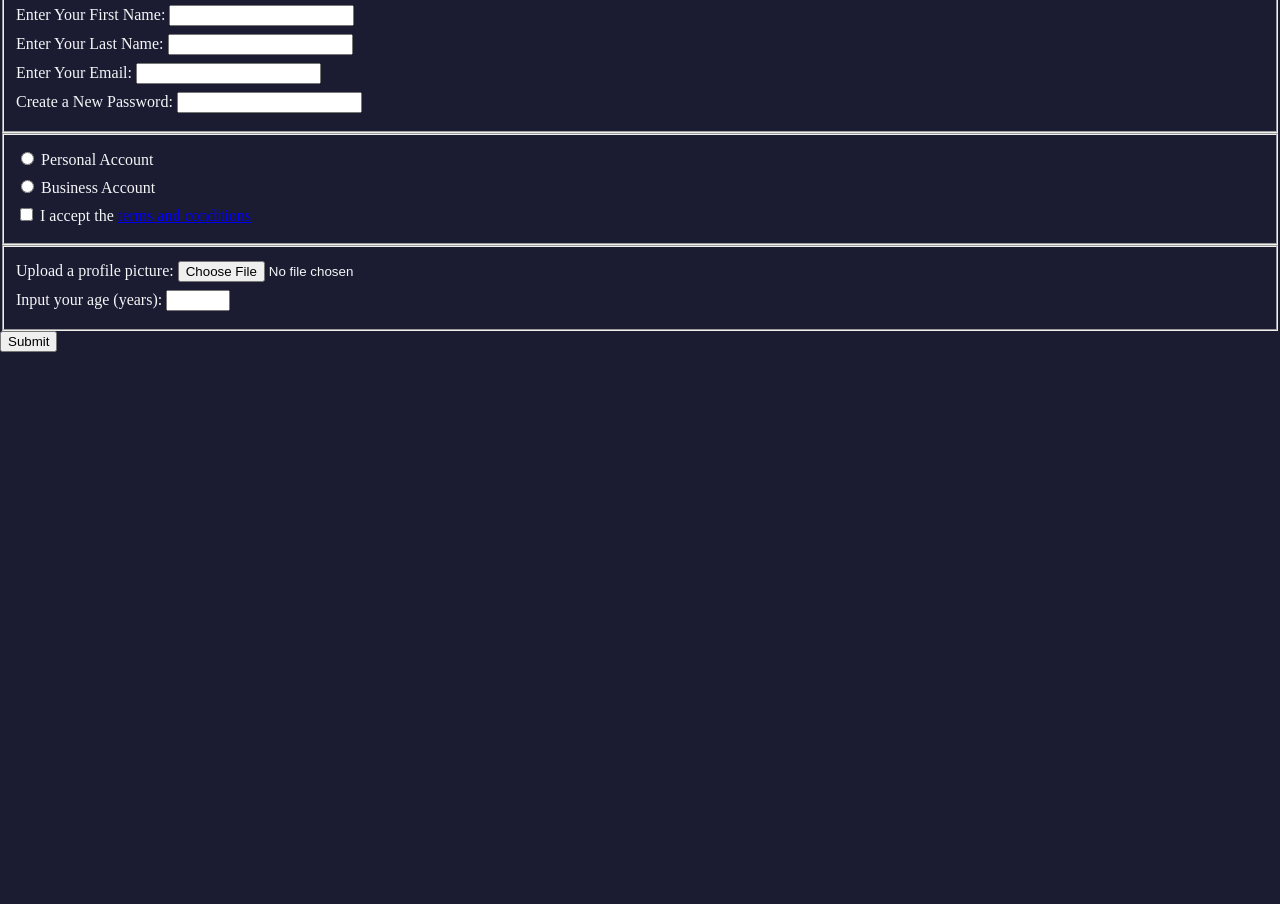
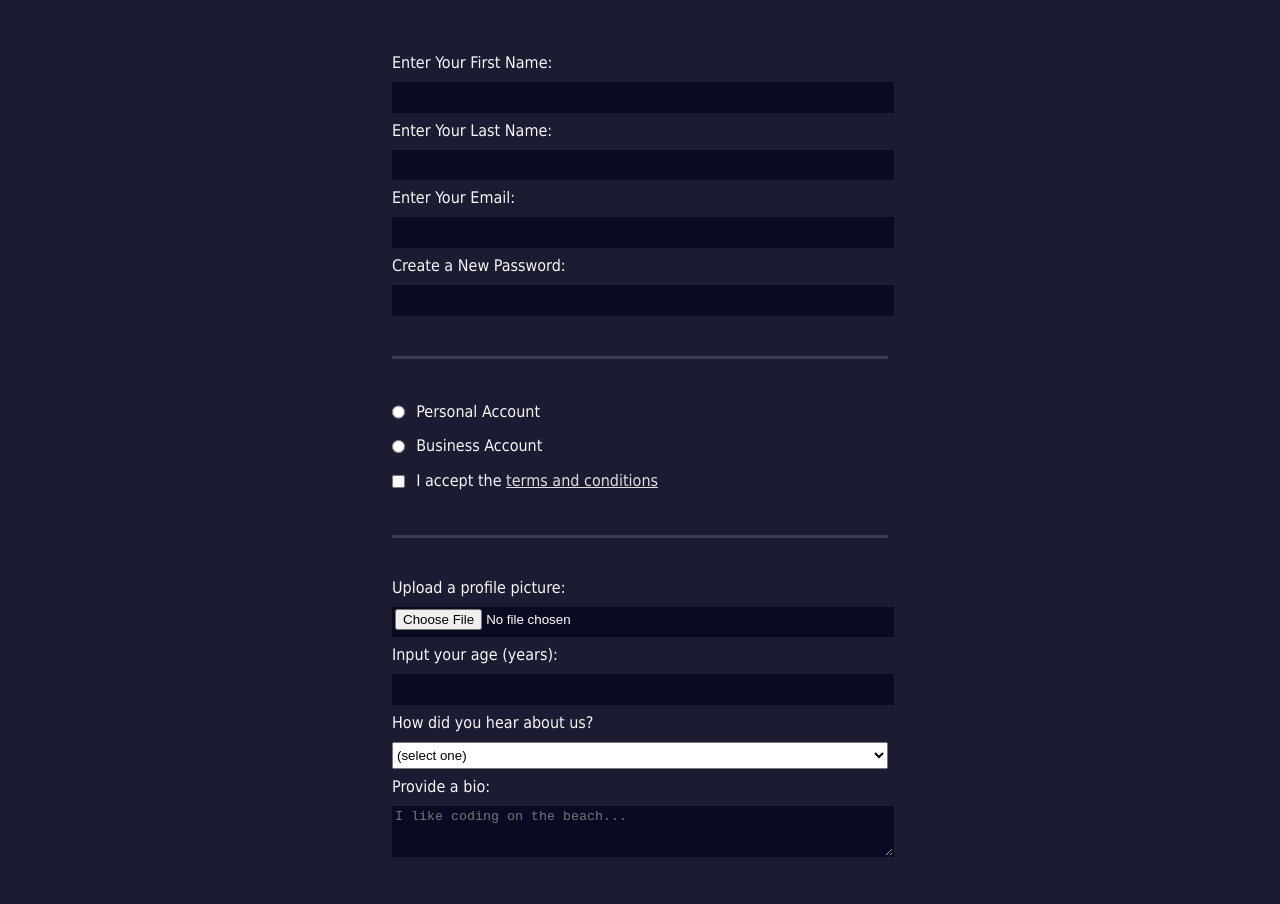
Before and after one commit to markravarra/Simple-Registration-Form, a plain HTML site: page index.html in a window 1280 px wide. Shown: the part 124-1028 px from the top of the page. Before the commit the page ends 821 px from the top, so only its background shows below. Drawn offline with Linux system fonts and the light colour scheme.

Commit message:
Finish Simple Registration Form

```diff
--- a/index.html
+++ b/index.html
@@ -1,31 +1,99 @@
 <!DOCTYPE html>
 <html lang="en">
   <head>
-    <meta charset="UTF-8">
+    <meta charset="UTF-8" />
     <title>Registration Form</title>
     <link rel="stylesheet" href="styles.css" />
   </head>
   <body>
     <h1>Registration Form</h1>
     <p>Please fill out this form with the required information</p>
-    <form action='https://register-demo.freecodecamp.org'>
+    <form action="https://register-demo.freecodecamp.org">
       <fieldset>
-        <label for="first-name">Enter Your First Name: <input id="first-name" type="text" required /></label>
-        <label for="last-name">Enter Your Last Name: <input id="last-name" type="text" required /></label>
-        <label for="email">Enter Your Email: <input id="email" type="email" required /></label>
-        <label for="new-password">Create a New Password: <input id="new-password" type="password" pattern="[a-z0-5]{8,}" required /></label>
+        <label for="first-name"
+          >Enter Your First Name:
+          <input id="first-name" name="first-name" type="text" required
+        /></label>
+        <label for="last-name"
+          >Enter Your Last Name:
+          <input id="last-name" name="last-name" type="text" required
+        /></label>
+        <label for="email"
+          >Enter Your Email:
+          <input id="email" name="email" type="email" required
+        /></label>
+        <label for="new-password"
+          >Create a New Password:
+          <input
+            id="new-password"
+            name="new-password"
+            type="password"
+            pattern="[a-z0-5]{8,}"
+            required
+        /></label>
       </fieldset>
       <fieldset>
-        <label for="personal-account"><input id="personal-account" type="radio" name="account-type" /> Personal Account</label>
-        <label for="business-account"><input id="business-account" type="radio" name="account-type" /> Business Account</label>
-        <label for="terms-and-conditions">
-          <input id="terms-and-conditions" type="checkbox" required /> I accept the <a href="https://www.freecodecamp.org/news/terms-of-service/">terms and conditions</a>
+        <label for="personal-account"
+          ><input
+            id="personal-account"
+            type="radio"
+            name="account-type"
+            class="inline"
+          />
+          Personal Account</label
+        >
+        <label for="business-account"
+          ><input
+            id="business-account"
+            type="radio"
+            name="account-type"
+            class="inline"
+          />
+          Business Account</label
+        >
+        <label for="terms-and-conditions" name="terms-and-conditions">
+          <input
+            id="terms-and-conditions"
+            type="checkbox"
+            required
+            name="terms-and-conditions"
+            class="inline"
+          />
+          I accept the
+          <a href="https://www.freecodecamp.org/news/terms-of-service/"
+            >terms and conditions</a
+          >
         </label>
       </fieldset>
       <fieldset>
-        <label>Upload a profile picture: <input type="file" /></label>
-        <label>Input your age (years): <input type="number" min="13" max="120" /></label>
-
+        <label for="profile-picture"
+          >Upload a profile picture:
+          <input id="profile-picture" type="file" name="file"
+        /></label>
+        <label for="age"
+          >Input your age (years):
+          <input id="age" type="number" name="age" min="13" max="120"
+        /></label>
+        <label for="referrer"
+          >How did you hear about us?
+          <select id="referrer" name="referrer">
+            <option value="">(select one)</option>
+            <option value="1">freeCodeCamp News</option>
+            <option value="2">freeCodeCamp YouTube Channel</option>
+            <option value="3">freeCodeCamp Forum</option>
+            <option value="4">Other</option>
+          </select>
+        </label>
+        <label for="bio"
+          >Provide a bio:
+          <textarea
+            id="bio"
+            name="bio"
+            rows="3"
+            cols="30"
+            placeholder="I like coding on the beach..."
+          ></textarea>
+        </label>
       </fieldset>
       <input type="submit" value="Submit" />
     </form>
--- a/styles.css
+++ b/styles.css
@@ -4,9 +4,73 @@ body {
   margin: 0;
   background-color: #1b1b32;
   color: #f5f6f7;
+  font-family: Tahoma;
+  font-size: 16px;
+}
+
+h1, p {
+  margin: 1em auto;
+  text-align: center;
+}
+
+form {
+  width: 60vw;
+  max-width: 500px;
+  min-width: 300px;
+  margin: 0 auto;
+  padding-bottom: 2em;
+}
+
+fieldset {
+  border: none;
+  padding: 2rem 0;
+  border-bottom: 3px solid #3b3b4f;
+}
+
+fieldset:last-of-type {
+  border-bottom: none;
 }
 
 label {
   display: block;
   margin: 0.5rem 0;
 }
+
+input,
+textarea,
+select {
+  margin: 10px 0 0 0;
+  width: 100%;
+  min-height: 2em;
+}
+
+input, textarea {
+  background-color: #0a0a23;
+  border: 1px solid #0a0a23;
+  color: #ffffff;
+}
+
+.inline {
+  width: unset;
+  margin: 0 0.5em 0 0;
+  vertical-align: middle;
+}
+
+input[type="submit"] {
+  display: block;
+  width: 60%;
+  margin: 1em auto;
+  height: 2em;
+  font-size: 1.1rem;
+  background-color: #3b3b4f;
+  border-color: white;
+  min-width: 300px;
+}
+
+input[type="file"] {
+  padding: 1px 2px;
+}
+
+a{
+  color: #dfdfe2;
+}
```
